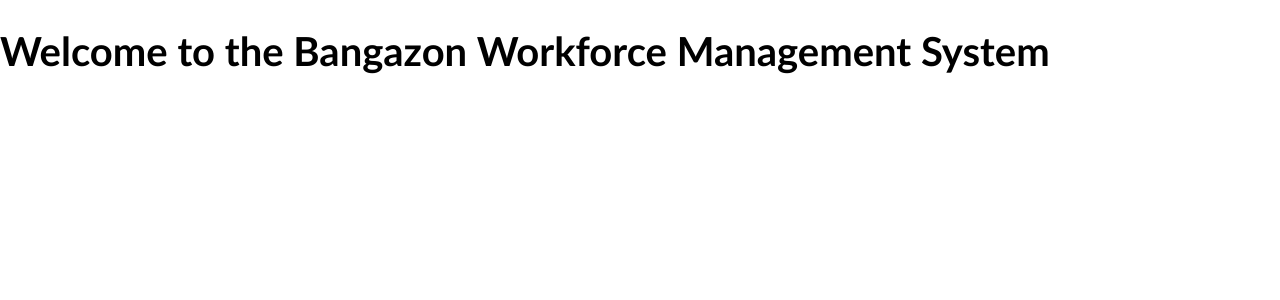
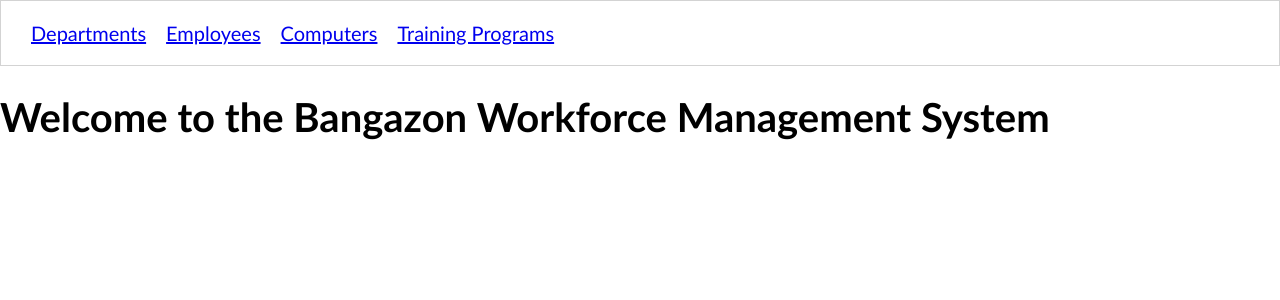
Before and after one commit to nss-cohort-36/bangazon-workforce-mgt-purely-magic, a Django app: page / in a window 1280 px wide. Shown: the top 300 px of the page. Run offline with Django 3.2, Linux system fonts and the light colour scheme.

Commit message:
created navbar - changed details html template for departments to match ticket 7 that wanted department name, budget, and employee

```diff
--- a/hrapp/static/styles/base.css
+++ b/hrapp/static/styles/base.css
@@ -8,3 +8,15 @@ body {
 .main-content {
   padding: 1em 2em;
 }
+
+.navList {
+  list-style-type: none;
+  display: flex;
+  border: 1px solid lightgray;
+  padding: 1em;
+  margin: 0;
+}
+
+.navList__route {
+  margin: 0 0.5em;
+}
--- a/hrapp/templates/departments/detail.html
+++ b/hrapp/templates/departments/detail.html
@@ -1,7 +1,8 @@
 {% extends 'shared/base.html' %}
 
 {% block content %}
-    <h1>{{ department.department_name }}</h1>
+    <h1>{{ department.department_name }}:</h1>
+    <div>Has a budget of ${{department.budget}} and:</div>
     <h2>Employs:</h2>
      <ul>
     {% for employee in department_employees %}
--- a/hrapp/templates/departments/list.html
+++ b/hrapp/templates/departments/list.html
@@ -1,5 +1,4 @@
 {% extends 'shared/base.html' %}
-
 {% block content %}
     <h1>Departments</h1>
 
--- a/hrapp/templates/shared/base.html
+++ b/hrapp/templates/shared/base.html
@@ -5,6 +5,18 @@
 <head>
     <meta charset="utf-8">
     <title>Bangazon Workforce Management</title>
+    <style>
+        .navList {
+            list-style-type: none;
+            display: flex;
+            border: 1px solid lightgray;
+            padding: 1em;
+        }
+
+        .navList__route {
+            margin: 0 0.5em;
+        }
+    </style>
 
     <link rel="stylesheet" href="{% static 'styles/base.css' %}" type="text/css" media="screen" />
 
@@ -13,7 +25,14 @@
 </head>
 
 <body>
-
+    <nav id="site-nav">
+        <ol class="navList">
+            <li class="navList__route"><a href="{% url 'hrapp:departments' %}">Departments</a></li>
+            <li class="navList__route"><a href="{% url 'hrapp:employees' %}">Employees</a></li>
+            <li class="navList__route"><a href="{% url 'hrapp:computers' %}">Computers</a></li>
+            <li class="navList__route"><a href="{% url 'hrapp:training_program' %}">Training Programs</a></li>
+        </ol>
+    </nav>
     {% block content %}
     {% endblock %}
 
```
